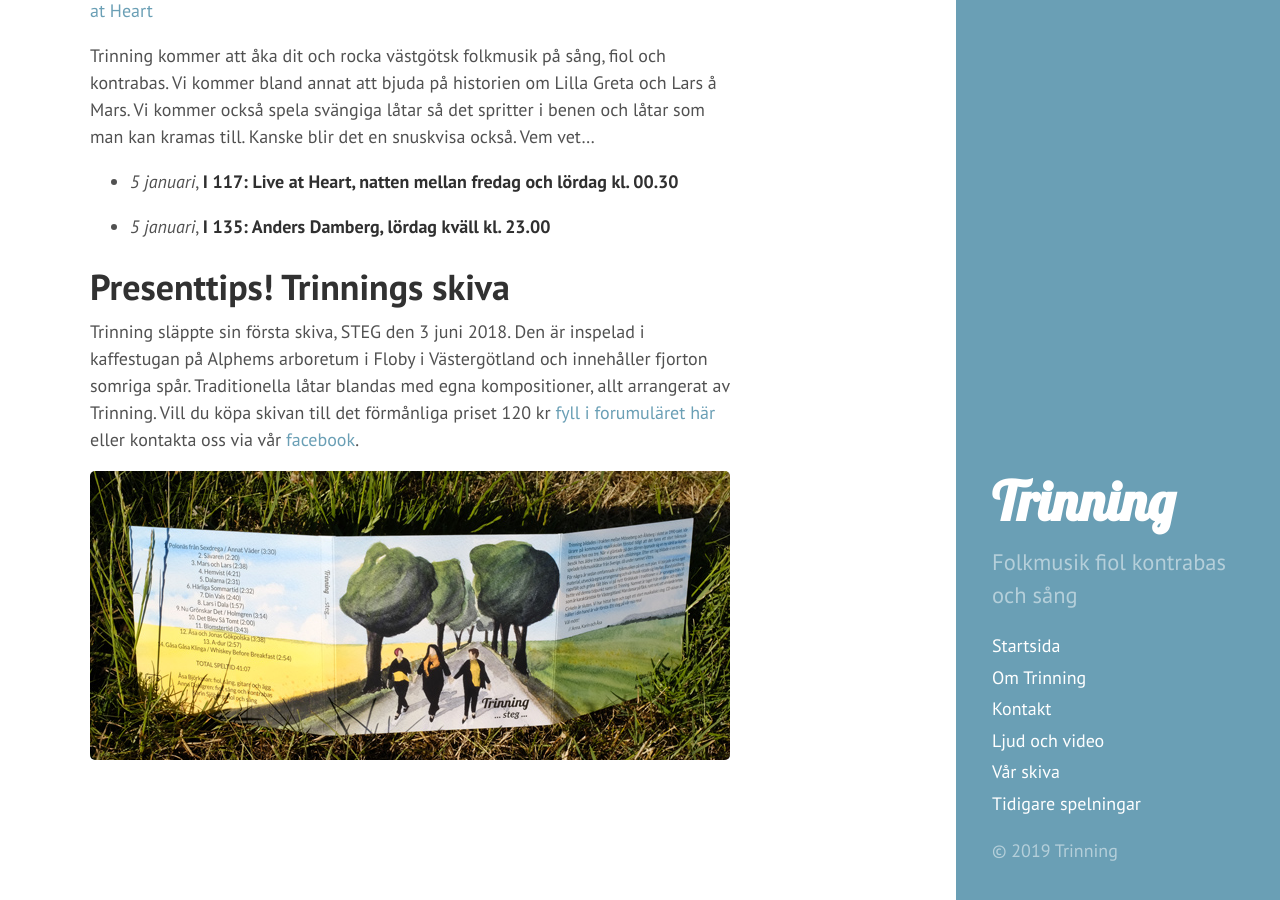
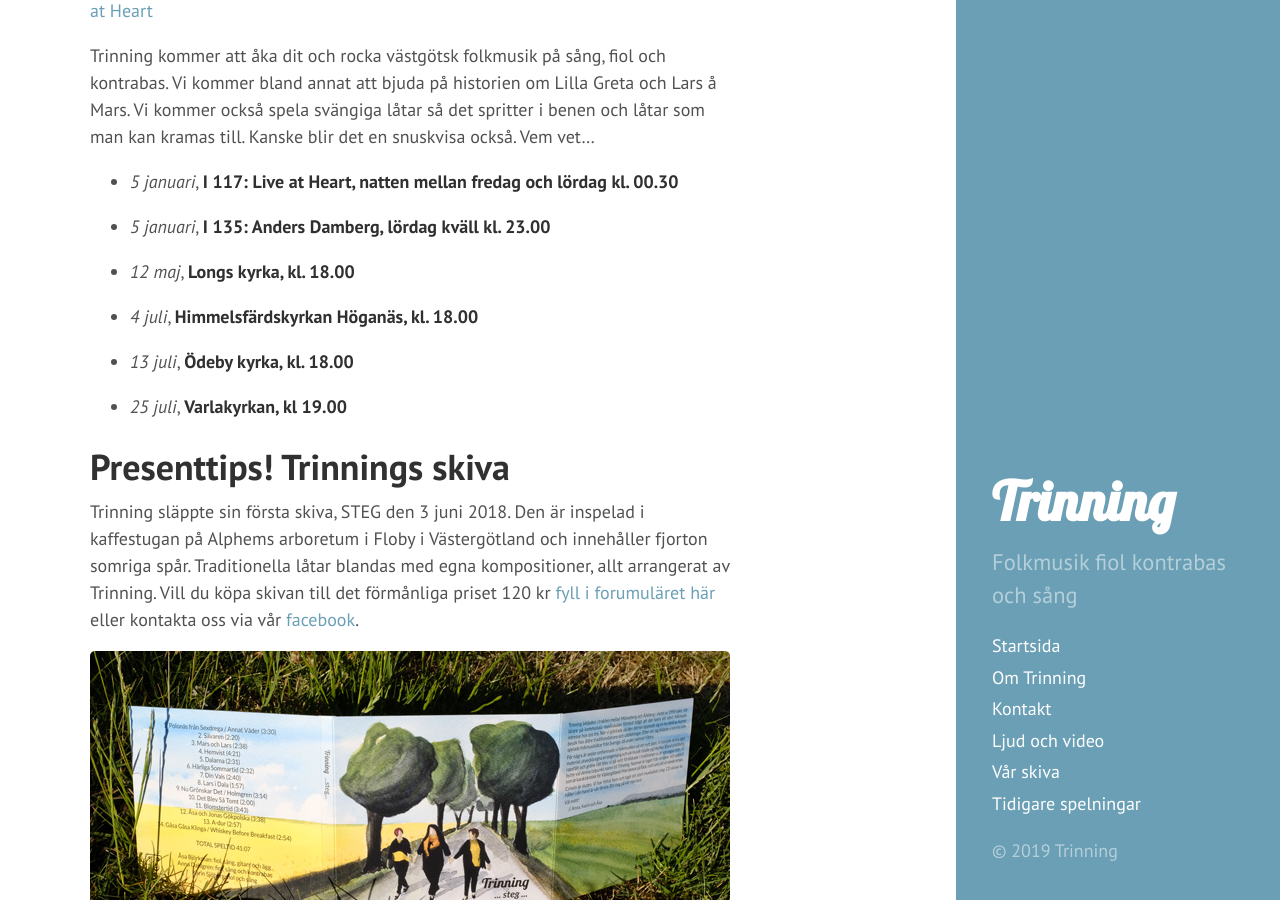
Before and after one commit to trinning/trinning.github.io, a Jekyll site: the page built from index.md, in a window 1280 px wide and 900 px high, scrolled down 874 px. Built offline with Jekyll 4.4.1, drawn with Linux system fonts in a browser that asks for light colours.

Commit message:
Uppdaterat spelningar

```diff
--- a/index.md
+++ b/index.md
@@ -24,6 +24,14 @@ Vem vet...
 
 * *5 januari*, **I 135: Anders Damberg, lördag kväll kl. 23.00**
 
+* *12 maj*, **Longs kyrka, kl. 18.00**
+
+* *4 juli*, **Himmelsfärdskyrkan Höganäs, kl. 18.00**
+
+* *13 juli*, **Ödeby kyrka, kl. 18.00**
+
+* *25 juli*, **Varlakyrkan, kl 19.00**
+
 # Presenttips! Trinnings skiva
 Trinning släppte sin första skiva, STEG den 3 juni 2018. Den är inspelad i kaffestugan på Alphems arboretum i Floby i Västergötland och innehåller fjorton somriga spår. Traditionella låtar blandas med egna kompositioner, allt arrangerat av Trinning. Vill du köpa skivan till det förmånliga priset 120 kr [fyll i forumuläret här](/skivor) eller kontakta oss via vår [facebook](https://www.facebook.com/trinningfolk/).
 
```
